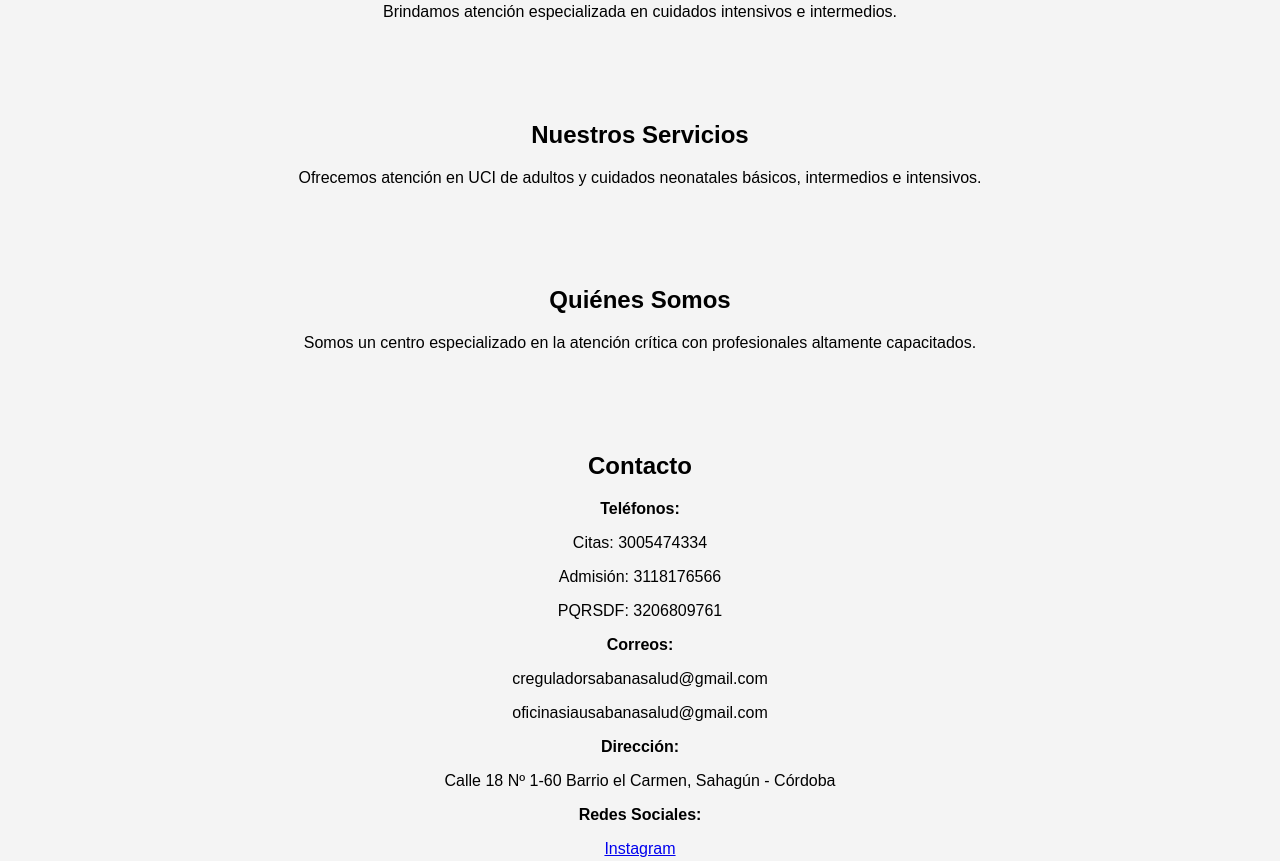
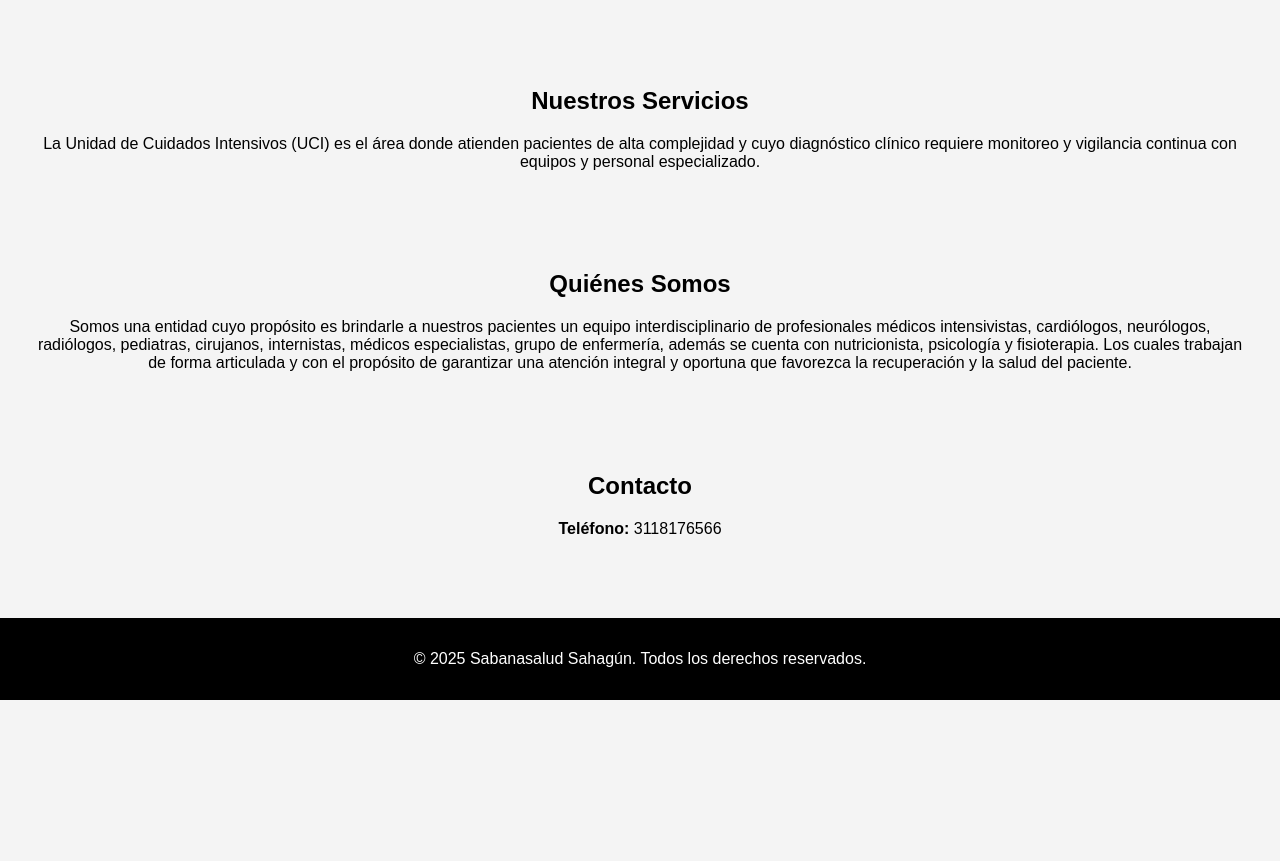
Before and after one commit to SABANASALUD/sabanasalud-web, a plain HTML site: page index.html in a window 1280 px wide. Shown: the part 293-1154 px from the top of the page. After the commit the page ends 993 px from the top, so only its background shows below. Drawn offline with Linux system fonts and the light colour scheme.

Commit message:
Update index.html

```diff
--- a/index.html
+++ b/index.html
@@ -60,7 +60,7 @@
 </head>
 <body>
     <header>
-        <img src="https://github.com/SABANASALUD/sabanasalud-web/blob/main/logo_uci.jpeg?raw=true" alt="Logo Sabanasalud Sahagún">
+        <img src="logo_uci.jpeg" alt="Logo Sabanasalud Sahagún">
         <div>
             <h1>Sabanasalud Sahagún</h1>
             <p>Unidad de Cuidados Intensivos e Intermedios para Adultos y Neonatales</p>
@@ -76,32 +76,21 @@
 
     <section id="inicio" class="container">
         <h2>Bienvenidos a Sabanasalud Sahagún</h2>
-        <p>Brindamos atención especializada en cuidados intensivos e intermedios.</p>
     </section>
 
     <section id="servicios" class="container">
         <h2>Nuestros Servicios</h2>
-        <p>Ofrecemos atención en UCI de adultos y cuidados neonatales básicos, intermedios e intensivos.</p>
+        <p>La Unidad de Cuidados Intensivos (UCI) es el área donde atienden pacientes de alta complejidad y cuyo diagnóstico clínico requiere monitoreo y vigilancia continua con equipos y personal especializado.</p>
     </section>
 
     <section id="quienes-somos" class="container">
         <h2>Quiénes Somos</h2>
-        <p>Somos un centro especializado en la atención crítica con profesionales altamente capacitados.</p>
+        <p>Somos una entidad cuyo propósito es brindarle a nuestros pacientes un equipo interdisciplinario de profesionales médicos intensivistas, cardiólogos, neurólogos, radiólogos, pediatras, cirujanos, internistas, médicos especialistas, grupo de enfermería, además se cuenta con nutricionista, psicología y fisioterapia. Los cuales trabajan de forma articulada y con el propósito de garantizar una atención integral y oportuna que favorezca la recuperación y la salud del paciente.</p>
     </section>
 
     <section id="contacto" class="container">
         <h2>Contacto</h2>
-        <p><strong>Teléfonos:</strong></p>
-        <p>Citas: 3005474334</p>
-        <p>Admisión: 3118176566</p>
-        <p>PQRSDF: 3206809761</p>
-        <p><strong>Correos:</strong></p>
-        <p>creguladorsabanasalud@gmail.com</p>
-        <p>oficinasiausabanasalud@gmail.com</p>
-        <p><strong>Dirección:</strong></p>
-        <p>Calle 18 Nº 1-60 Barrio el Carmen, Sahagún - Córdoba</p>
-        <p><strong>Redes Sociales:</strong></p>
-        <p><a href="https://www.instagram.com/sabanasalud20?igsh=NDZvNnEyODJ5aGJj&utm_source=qr" target="_blank">Instagram</a></p>
+        <p><strong>Teléfono:</strong> 3118176566</p>
     </section>
 
     <footer>
```
